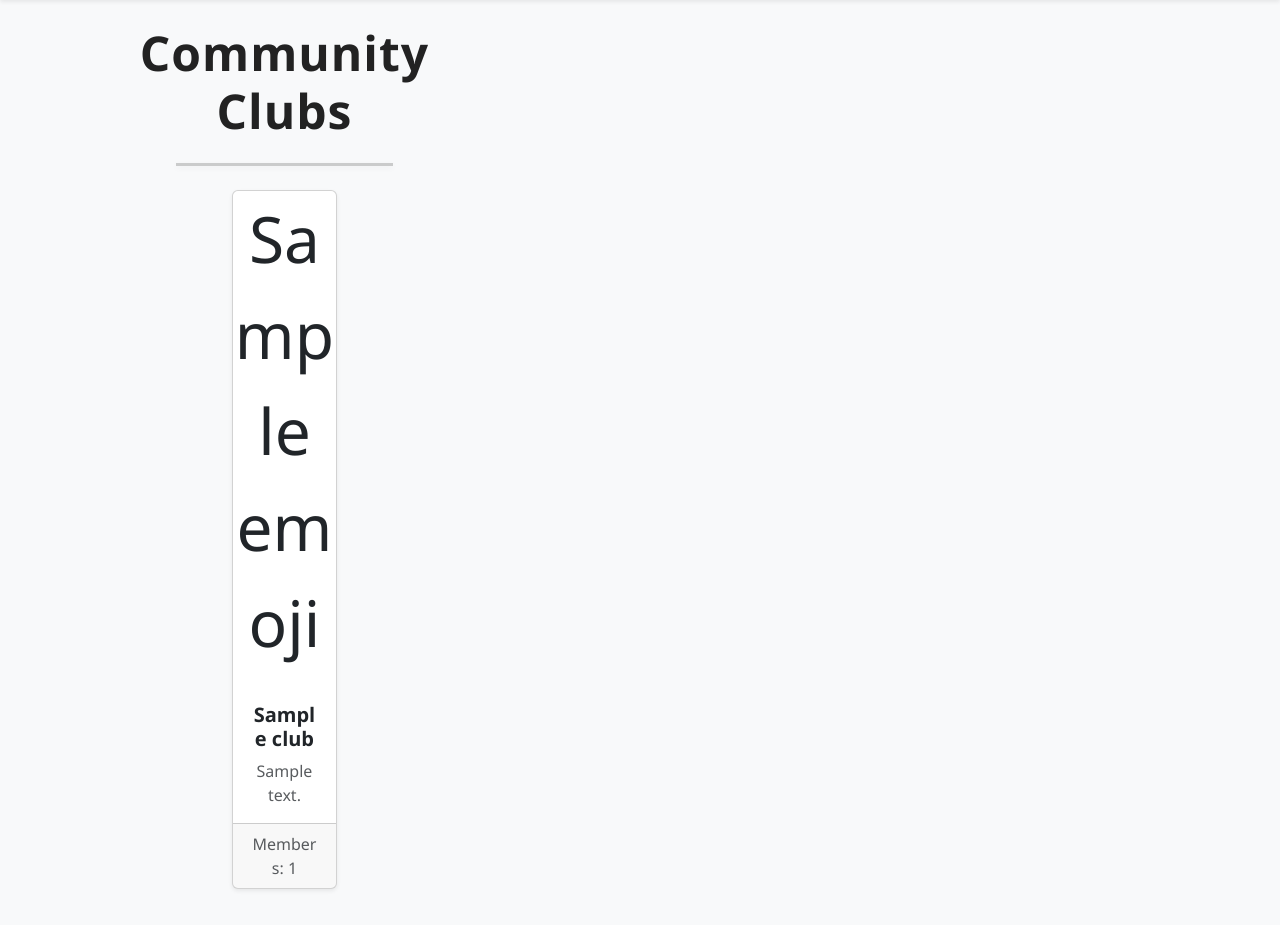
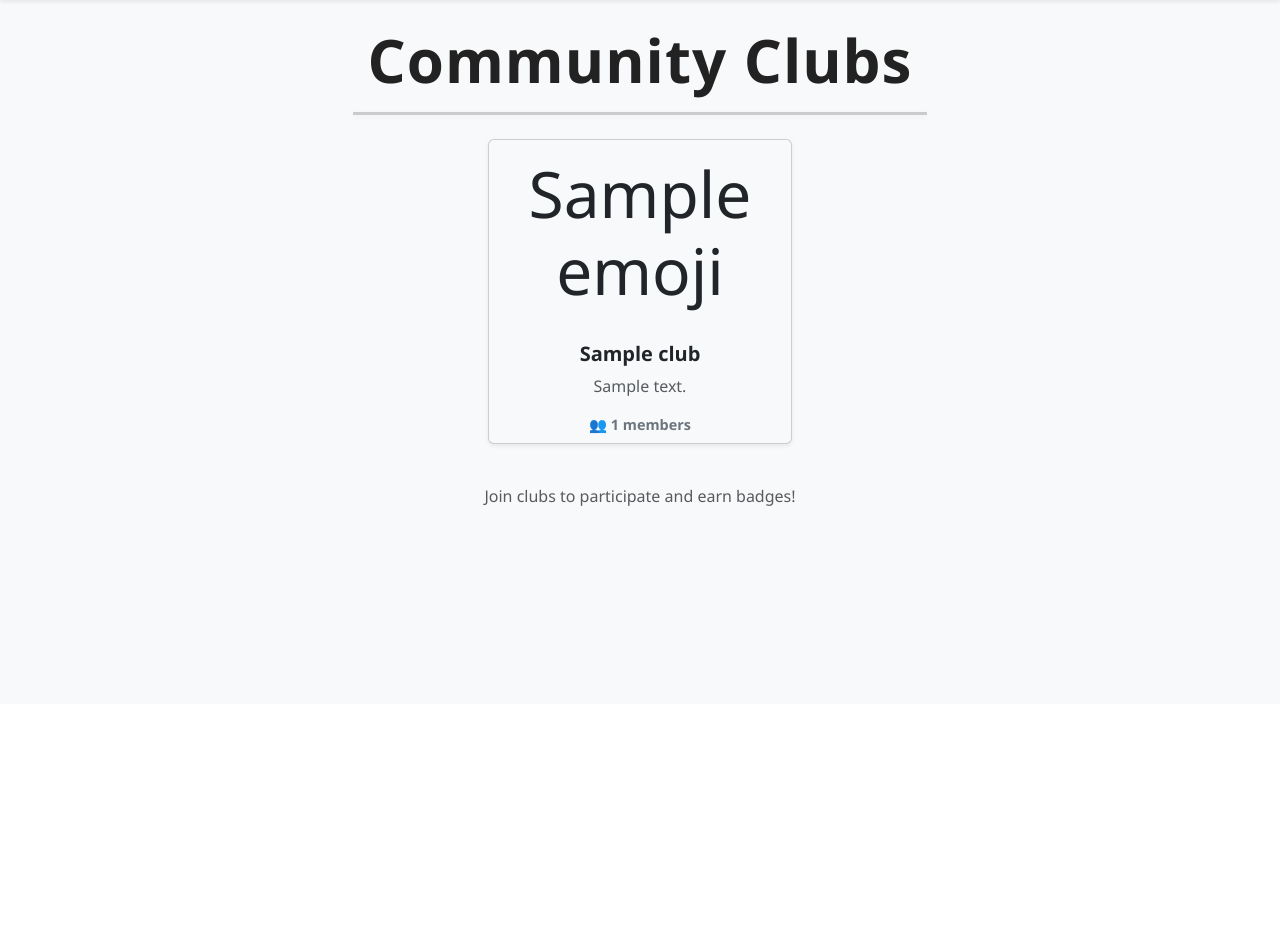
Before and after one commit to mario14guajardo/django-app, a Django app: template myapp/templates/myapp/community.html in a window 1280 px wide. Shown: the part 96-1021 px from the top of the page. After the commit the page ends 602 px from the top, so only its background shows below. Run offline with Django 5.2, Linux system fonts and the light colour scheme; the template is opened without the code that fills it: most values are stand-ins (such as "Sample title", 1, 10 or a date in 2020).

Commit message:
Update community.html

```diff
--- a/myapp/templates/myapp/community.html
+++ b/myapp/templates/myapp/community.html
@@ -1,32 +1,35 @@
 {% extends "myapp/base.html" %}
 
+{% block title %}Community Clubs{% endblock %}
+
 {% block content %}
-<div class="row justify-content-center">
-    <div class="col-md-10 text-center">
 
-        <!-- Page Title -->
-        <h1 class="mb-4 fw-bold" style="font-size: 3rem; letter-spacing: 1px;">
+<!-- Centered column -->
+<div class="col-md-10 mx-auto text-center">
+
+    <!-- Title -->
+    <h1 class="mb-3 fw-bold" style="font-size: 3.75rem; letter-spacing: 1px;">
         Community Clubs
     </h1>
 
+    <!-- Divider -->
     <hr class="mx-auto mb-4" style="
-            width:60%;
-            height:3px;
-            background-color:#444;
-            border:none;
-            box-shadow:0 2px 6px rgba(0,0,0,0.2);
+        width: 60%;
+        height: 3px;
+        background-color: #444;
+        border: none;
+        box-shadow: 0px 2px 6px rgba(0,0,0,0.2);
     ">
 
     {% if clubs %}
-            <div class="row justify-content-center mt-4">
-
+        <div class="row mt-4 justify-content-center">
             {% for club in clubs %}
                 <div class="col-md-4 mb-4">
-                        <div class="card h-100 shadow-sm rounded club-card">
+                    <div class="card text-center h-100 shadow-sm bg-light rounded club-card">
 
-                            <!-- Emoji as club image -->
-                            <div class="club-emoji mb-3">
-                                {{ club.emoji|default:"🏛️" }}
+                        <!-- Club Emoji -->
+                        <div class="club-emoji display-1 my-3">
+                            {{ club.emoji }}
                         </div>
 
                         <div class="card-body">
@@ -34,22 +37,31 @@
                             <p class="card-text text-muted">{{ club.description }}</p>
                         </div>
 
-                            <!-- Member count -->
-                            <div class="card-footer text-muted">
-                                Members: {{ club.member_count }}
+                        <!-- Optional: Members count -->
+                        {% if club.members_count %}
+                            <div class="club-meta text-secondary mb-2">
+                                👥 {{ club.members_count }} members
                             </div>
-                        </div>
-                    </div>
-                {% endfor %}
-
-            </div>
-        {% else %}
-            <p class="mt-4 text-muted">No clubs available yet.</p>
                         {% endif %}
 
                     </div>
                 </div>
+            {% endfor %}
+        </div>
 
+        <p class="mt-3 text-muted" style="font-size: 1rem;">
+            Join clubs to participate and earn badges!
+        </p>
+
+    {% else %}
+        <p class="mt-3 text-muted" style="font-size: 1.2rem;">
+            No clubs available yet.
+        </p>
+    {% endif %}
+
+</div>
+
+<!-- Custom CSS -->
 <style>
 .club-card {
     transition: transform 0.2s, box-shadow 0.2s;
@@ -61,10 +73,12 @@
 
 .club-emoji {
     font-size: 4rem;
-    transition: transform 0.2s;
 }
-.club-emoji:hover {
-    transform: scale(1.1);
+
+.club-meta {
+    font-weight: 600;
+    font-size: 0.9rem;
 }
 </style>
+
 {% endblock %}
```
Lines whose indentation alone changed are shown as unchanged.
